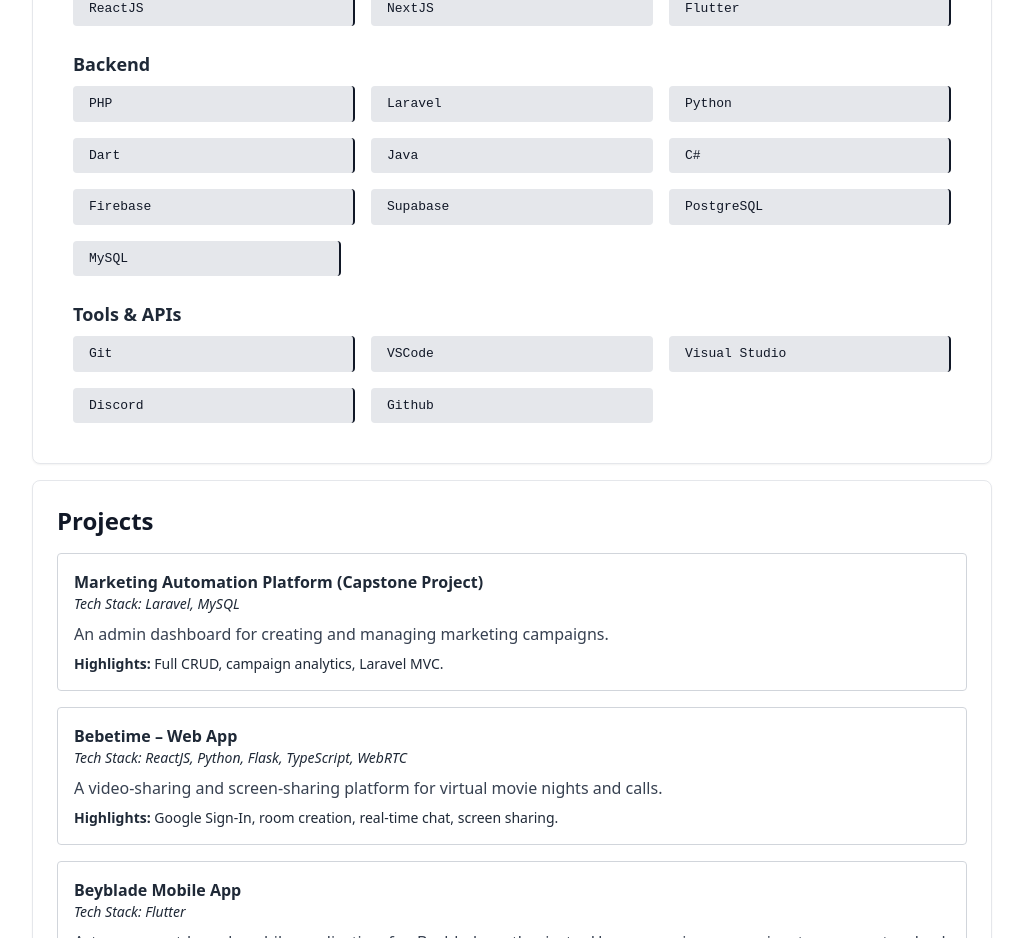
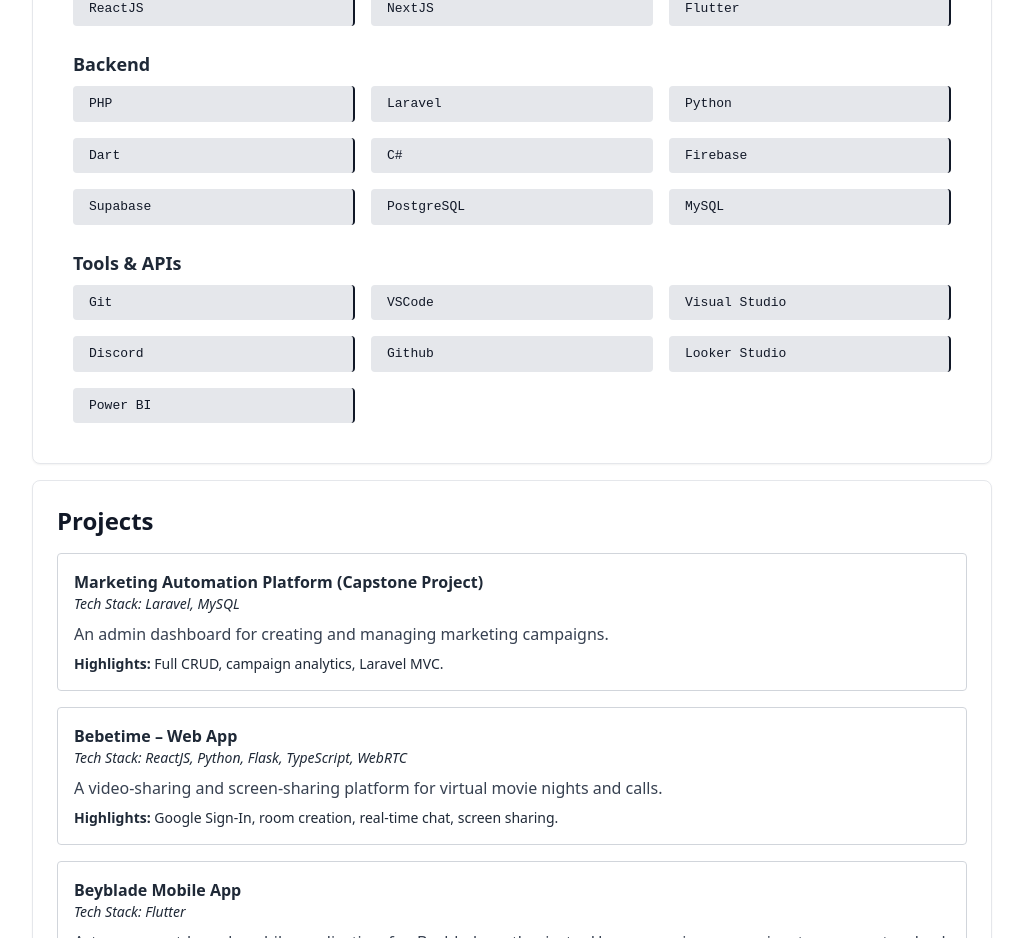
Before and after one commit to wappyboy/my-portfolio, a React (Vite) app: page / in a window 1280 px wide. Shown: the part 1220-2158 px from the top of the page, without its empty margins (128-1151 px from the left). Built offline with nearby package versions, Linux system fonts and the light colour scheme.

Commit message:
techstack modified

```diff
--- a/src/components/TechStack.tsx
+++ b/src/components/TechStack.tsx
@@ -1,7 +1,7 @@
 export const TechStack = () => {
   const frontend = ["HTML5", "CSS3", "JavaScript", "ReactJS", "NextJS", "Flutter"];
-  const backend = ["PHP", "Laravel", "Python", "Dart", "Java", "C#", "Firebase", "Supabase", "PostgreSQL", "MySQL"];
-  const tools = ["Git", "VSCode", "Visual Studio", "Discord", "Github"];
+  const backend = ["PHP", "Laravel", "Python", "Dart", "C#", "Firebase", "Supabase", "PostgreSQL", "MySQL"];
+  const tools = ["Git", "VSCode", "Visual Studio", "Discord", "Github", "Looker Studio", "Power BI"];
 
   return (
     <section data-aos="fade-up" data-aos-delay="300"
```
